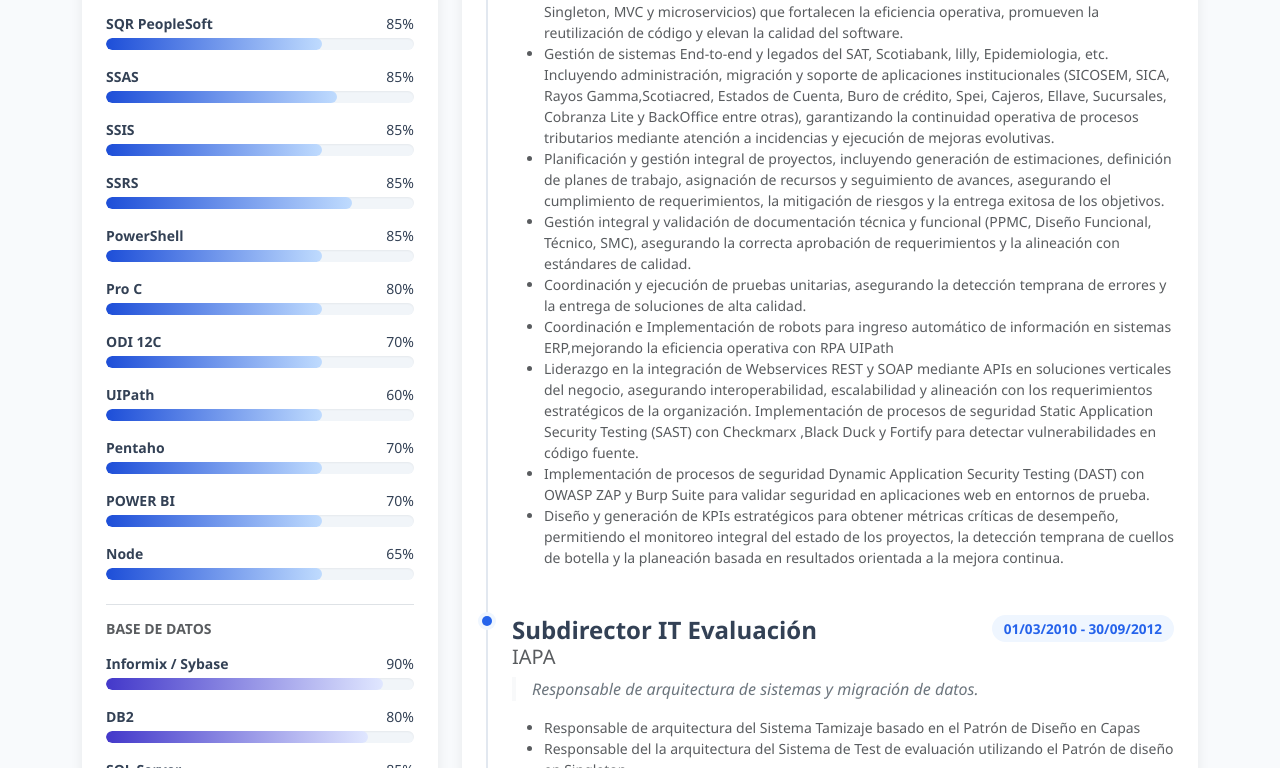
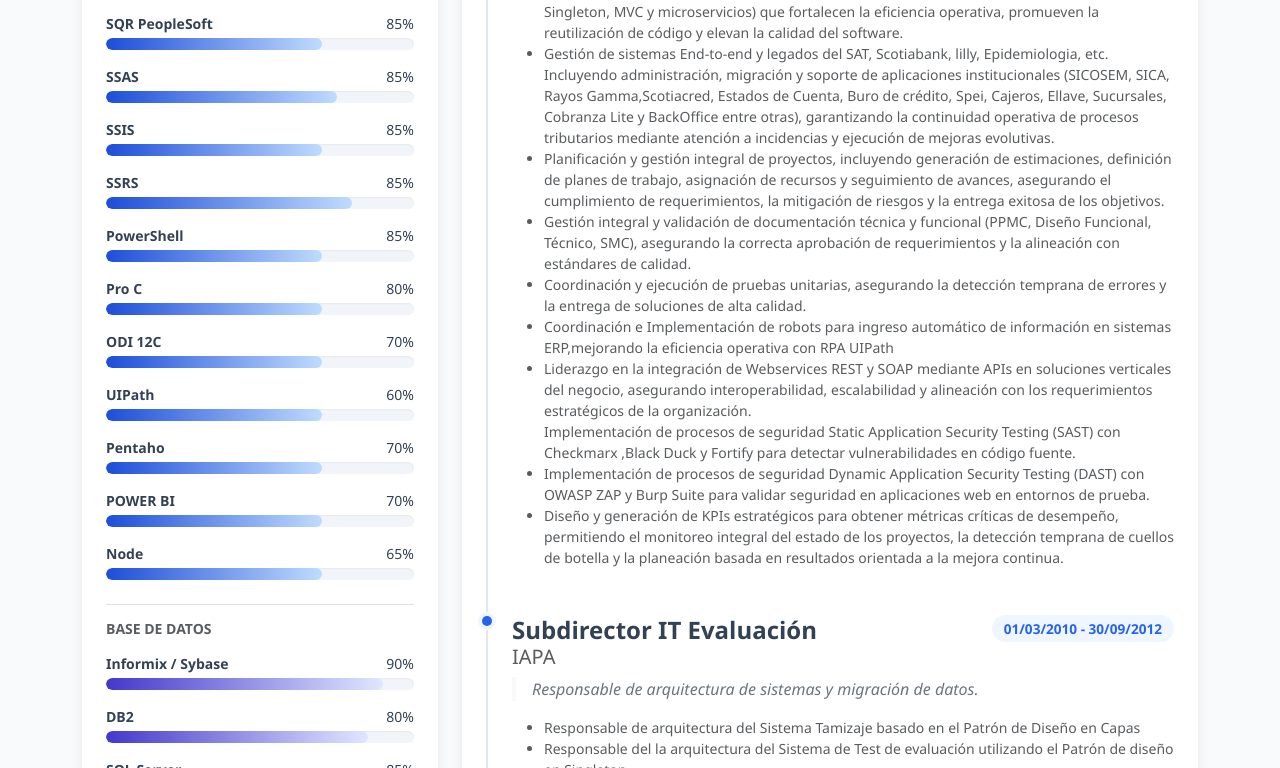
Before and after one commit to developerdf/CV, a plain HTML site: page index.html in a window 1280 px wide. Shown: the part 735-1503 px from the top of the page. Drawn offline with nearby package versions, Linux system fonts and the light colour scheme.

Commit message:
Add files via upload

```diff
--- a/index.html
+++ b/index.html
@@ -730,8 +730,9 @@
 
 							<li>Coordinación e Implementación de robots para ingreso automático de información en sistemas ERP,mejorando la eficiencia operativa con RPA UIPath</li>
 
-							<li>Liderazgo en la integración de Webservices REST y SOAP mediante APIs en soluciones verticales del negocio, asegurando interoperabilidad, escalabilidad y alineación con los requerimientos estratégicos de la organización.
-							Implementación de procesos de seguridad  Static Application Security Testing (SAST) con Checkmarx ,Black Duck y Fortify para detectar vulnerabilidades en código fuente.</li>
+							<li>Liderazgo en la integración de Webservices REST y SOAP mediante APIs en soluciones verticales del negocio, asegurando interoperabilidad, escalabilidad y alineación con los requerimientos estratégicos de la organización.</li
+
+							<li> Implementación de procesos de seguridad  Static Application Security Testing (SAST) con Checkmarx ,Black Duck y Fortify para detectar vulnerabilidades en código fuente.</li>
 
 							<li>Implementación de procesos de seguridad    Dynamic Application Security Testing (DAST) con OWASP ZAP y Burp Suite para validar seguridad en aplicaciones web en entornos de prueba.</li>
 
```
